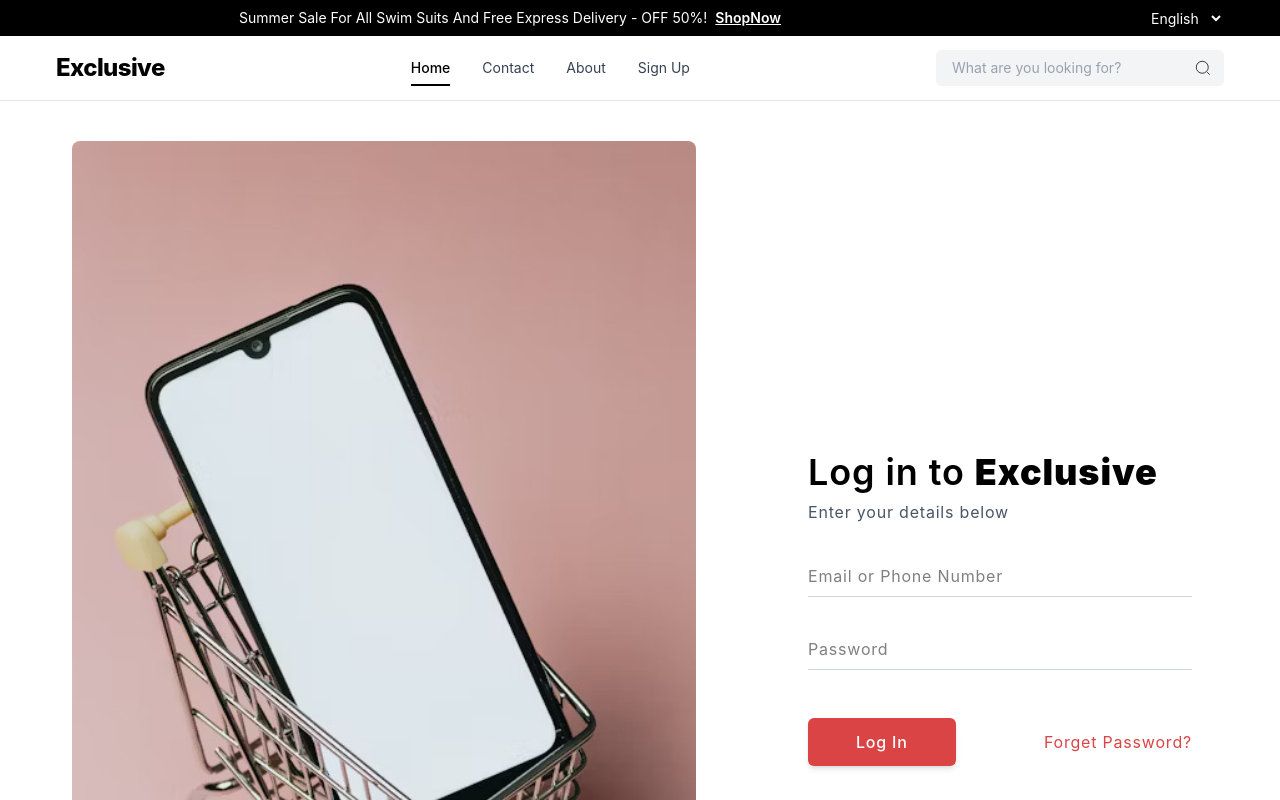
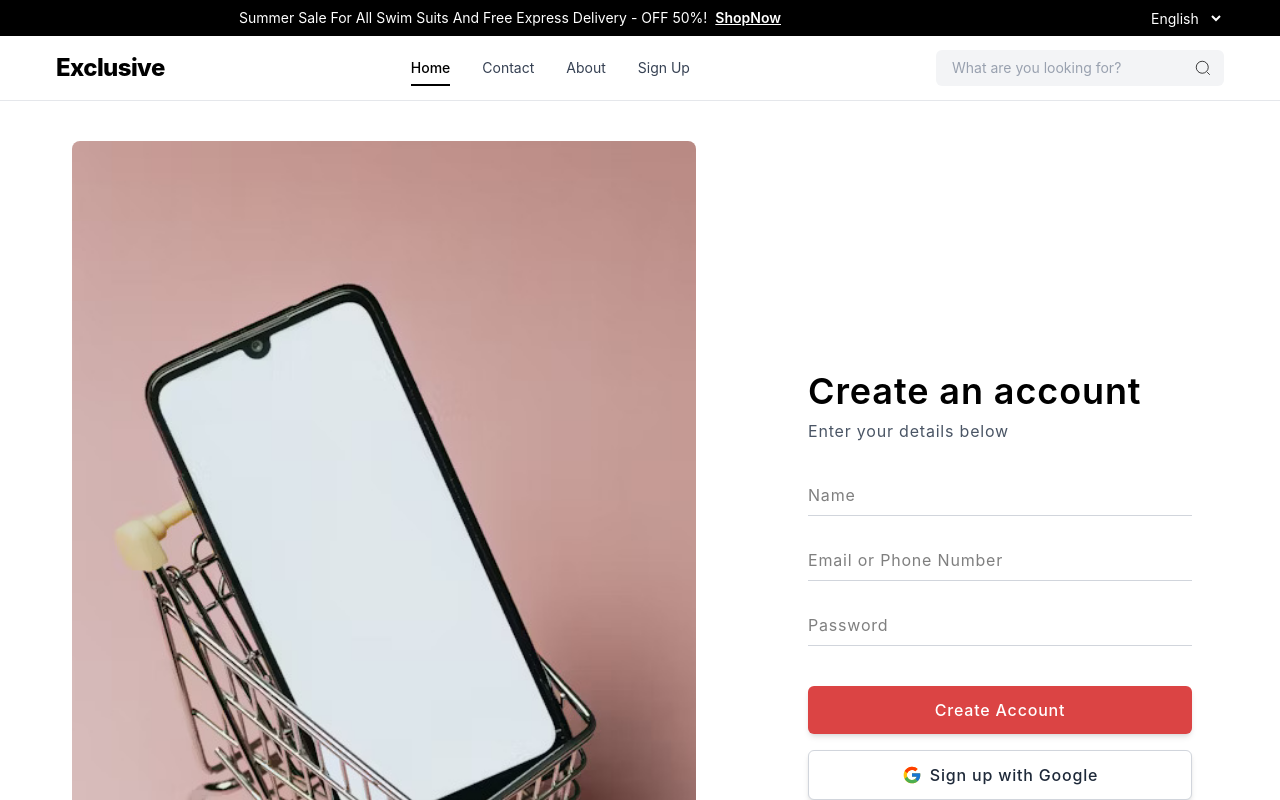
Before and after one commit to omar-z-z/Exclusive-App, a React (Vite) app: page / in a window 1280 px wide. Shown: the top 800 px of the page. Built offline with nearby package versions, Linux system fonts and the light colour scheme.

Commit message:
SignUp Done.

```diff
--- a/src/App.jsx
+++ b/src/App.jsx
@@ -1,13 +1,15 @@
 import "./App.css"
 import HomePage from "./pages/HomePage"
 import LogIn from "./pages/LogIn"
+import SignUp from "./pages/SignUp"
 
 function App() {
 
   return (
     <div>
       {/* <HomePage /> */}
-      <LogIn />
+      {/* <LogIn /> */}
+      <SignUp />
     </div>
   )
 }
--- /dev/null
+++ b/src/components/login/SignUpPage.jsx
@@ -0,0 +1,101 @@
+import { useState } from "react";
+import Section from "../basicComponents/Section";
+import login from "../../assets/login.jpg";
+
+const SignUpPage = () => {
+    const [name, setName] = useState('');
+    const [email, setEmail] = useState('');
+    const [password, setPassword] = useState('');
+
+    const handleSignUp = (e) => {
+        e.preventDefault();
+        // You can add user creation logic here
+        console.log('Attempting to sign up with:', { name, email, password });
+    };
+    const handleGoogleClick = (e) => {
+        // Handle Google sign-up logic here
+        e.preventDefault();
+        alert('Google sign-up clicked');
+    }
+
+    return (
+        <Section>
+            <div className="container mx-auto px-4">
+                <div className="flex flex-col md:flex-row items-center justify-center gap-12 lg:gap-24 -tracking-tighter">
+                    <div className="hidden md:block w-full md:w-1/2 lg:w-3/5">
+                        <img
+                            src={login}
+                            alt="Promotional banner for sign up page"
+                            className="rounded-lg object-cover w-full h-64 md:h-full"
+                        />
+                    </div>
+
+                    <div className="w-full md:w-1/2 lg:w-2/5 flex items-center justify-center">
+                        <div className="w-full max-w-sm">
+                            <h2 className="text-3xl md:text-4xl font-semibold mb-2 tracking-wide">Create an account</h2>
+                            <p className="text-gray-600 mb-8">Enter your details below</p>
+
+                            <form onSubmit={handleSignUp} className="space-y-6">
+                                <div>
+                                    <input
+                                        type="text"
+                                        placeholder="Name"
+                                        value={name}
+                                        onChange={(e) => setName(e.target.value)}
+                                        className="w-full text-base py-2 border-b border-gray-300 focus:outline-none focus:border-red-500 transition-colors"
+                                        required
+                                    />
+                                </div>
+                                <div>
+                                    <input
+                                        type="text"
+                                        placeholder="Email or Phone Number"
+                                        value={email}
+                                        onChange={(e) => setEmail(e.target.value)}
+                                        className="w-full text-base py-2 border-b border-gray-300 focus:outline-none focus:border-red-500 transition-colors"
+                                        required
+                                    />
+                                </div>
+                                <div>
+                                    <input
+                                        type="password"
+                                        placeholder="Password"
+                                        value={password}
+                                        onChange={(e) => setPassword(e.target.value)}
+                                        className="w-full text-base py-2 border-b border-gray-300 focus:outline-none focus:border-red-500 transition-colors"
+                                        required
+                                    />
+                                </div>
+
+                                <div className="pt-4 flex flex-col space-y-4">
+                                    <button
+                                        type="submit"
+                                        className="bg-[#DB4444] hover:bg-red-800 text-white font-medium py-3 px-12 rounded-md transition duration-300 shadow-md hover:shadow-lg w-full"
+                                    >
+                                        Create Account
+                                    </button>
+                                    <button
+                                        type="button"
+                                        className="bg-white hover:bg-gray-100 text-gray-800 font-medium py-3 px-12 rounded-md transition duration-300 shadow-md hover:shadow-lg border border-gray-300 flex items-center justify-center w-full"
+                                        onClick={handleGoogleClick}
+                                    >
+                                        <svg className="w-5 h-5 mr-2" viewBox="0 0 48 48" width="48px" height="48px"><path fill="#FFC107" d="M43.611,20.083H42V20H24v8h11.303c-1.649,4.657-6.08,8-11.303,8c-6.627,0-12-5.373-12-12c0-6.627,5.373-12,12-12c3.059,0,5.842,1.154,7.961,3.039l5.657-5.657C34.046,6.053,29.268,4,24,4C12.955,4,4,12.955,4,24c0,11.045,8.955,20,20,20c11.045,0,20-8.955,20-20C44,22.659,43.862,21.35,43.611,20.083z"></path><path fill="#FF3D00" d="M6.306,14.691l6.571,4.819C14.655,15.108,18.961,12,24,12c3.059,0,5.842,1.154,7.961,3.039l5.657-5.657C34.046,6.053,29.268,4,24,4C16.318,4,9.656,8.337,6.306,14.691z"></path><path fill="#4CAF50" d="M24,44c5.166,0,9.86-1.977,13.409-5.192l-6.19-5.238C29.211,35.091,26.715,36,24,36c-5.202,0-9.619-3.317-11.283-7.946l-6.522,5.025C9.505,39.556,16.227,44,24,44z"></path><path fill="#1976D2" d="M43.611,20.083H42V20H24v8h11.303c-0.792,2.237-2.231,4.166-4.087,5.574l6.19,5.238C42.022,35.462,44,30.038,44,24C44,22.659,43.862,21.35,43.611,20.083z"></path></svg>
+                                        Sign up with Google
+                                    </button>
+                                </div>
+                                <div className="text-center">
+                                    <p className="text-gray-600">
+                                        Already have account?
+                                        <a href="#" className="text-gray-800 font-medium hover:underline ml-1">Log in</a>
+                                    </p>
+                                </div>
+                            </form>
+                        </div>
+                    </div>
+                </div>
+            </div>
+        </Section>
+    );
+};
+
+export default SignUpPage;
--- /dev/null
+++ b/src/pages/SignUp.jsx
@@ -0,0 +1,21 @@
+
+import Footer from "../components/footer/Footer"
+import MainNav from "../components/head/MainNav"
+import TopBanner from "../components/head/TopBanner"
+import SignUpPage from "../components/login/SignUpPage"
+
+function LogIn() {
+
+  return (
+    <div className="min-h-screen bg-white text-black">
+      <TopBanner />
+      <MainNav rightIcons={false}/>
+      <main>
+        <SignUpPage />
+      </main>
+      <Footer />
+    </div>
+  )
+}
+
+export default LogIn
```
